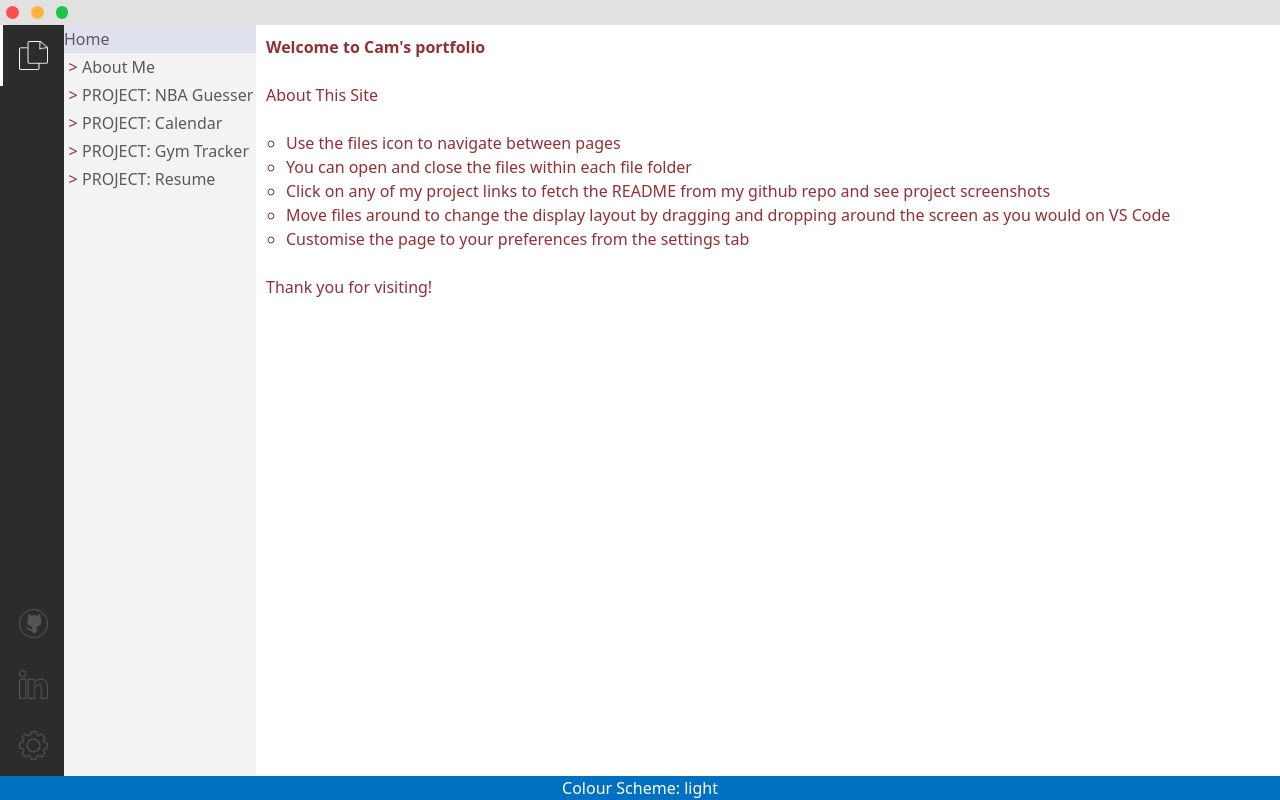
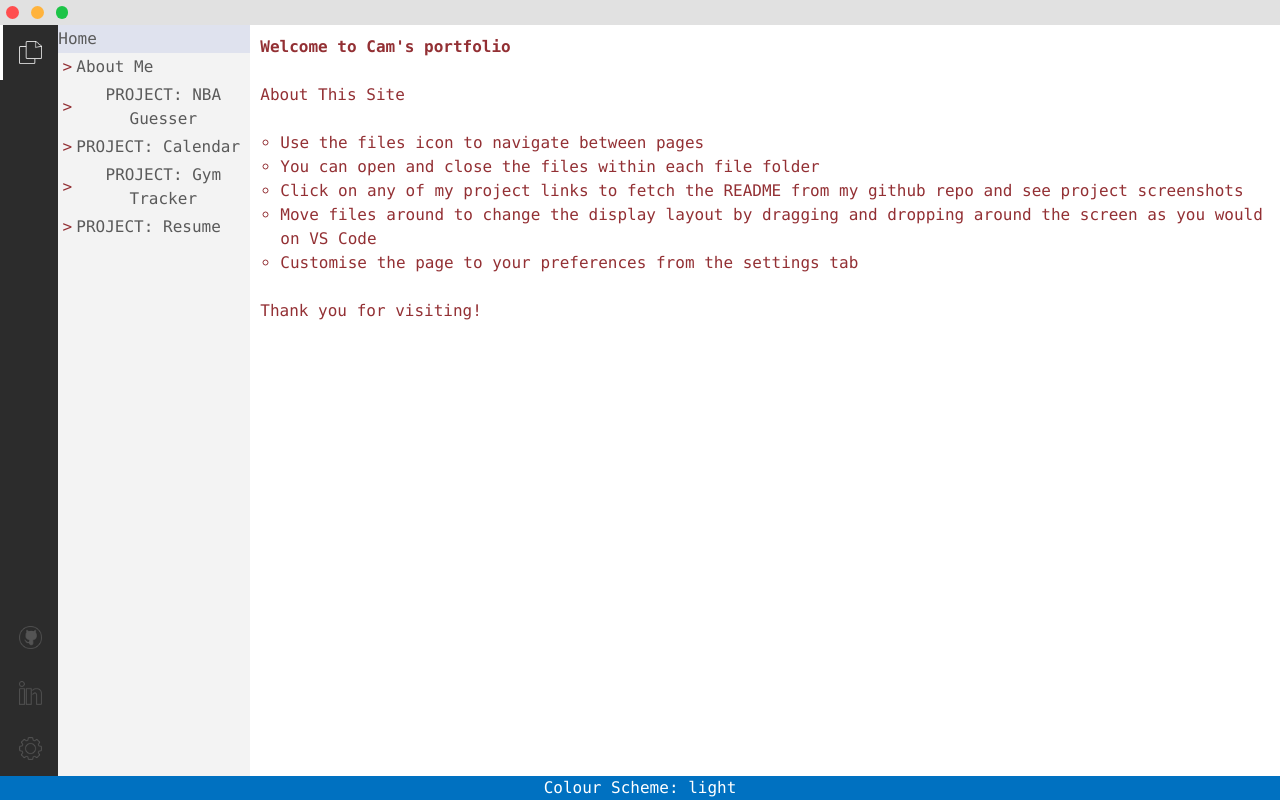
Before and after one commit to cammando016/2026-portfolio, a Next.js app in the folder 2026-portfolio/: page / in a window 1280 px wide. Built offline with nearby package versions, Linux system fonts and the light colour scheme.

Commit message:
Set font family to match vs code

```diff
--- a/2026-portfolio/app/globals.css
+++ b/2026-portfolio/app/globals.css
@@ -25,6 +25,7 @@
 }
 
 html {
+  font-family: Menlo, Monaco, 'Courier New', monospace;
   --fieldsetBorder: lightslategrey;
   --fileBarBackground: #f1f1f1;
   --fileNameActive: white;
--- a/2026-portfolio/app/layout.tsx
+++ b/2026-portfolio/app/layout.tsx
@@ -1,18 +1,7 @@
 import type { Metadata } from "next";
-import { Geist, Geist_Mono } from "next/font/google";
 import "./globals.css";
 import AppProvider from "../components/AppProvider";
 import Script from "next/script";
-
-const geistSans = Geist({
-  variable: "--font-geist-sans",
-  subsets: ["latin"],
-});
-
-const geistMono = Geist_Mono({
-  variable: "--font-geist-mono",
-  subsets: ["latin"],
-});
 
 export const metadata: Metadata = {
   title: "Cam Anderson Portfolio",
@@ -24,7 +13,7 @@
     <html
       lang="en"
       suppressHydrationWarning
-      className={`${geistSans.variable} ${geistMono.variable} antialiased`}
+      className={`antialiased`}
     >
       <head>
         <Script id="theme-init" strategy="beforeInteractive">
```
